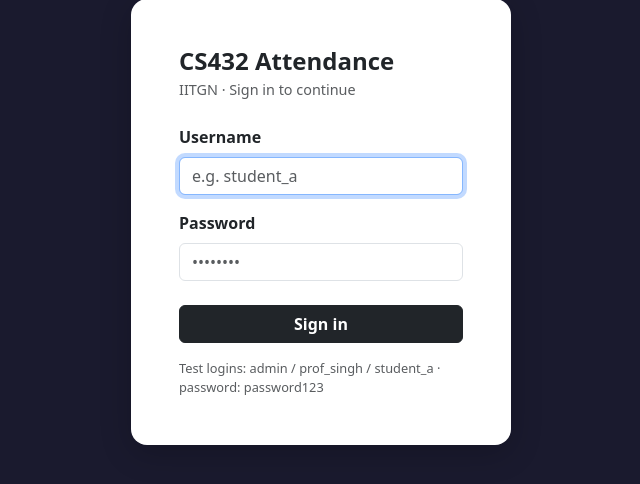
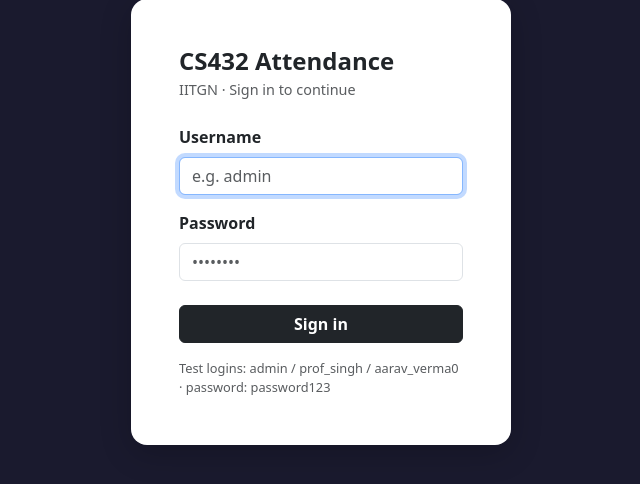
Before and after one commit to zainabkapadia52/Multi-Course-Attendance-Management-Portal, a Flask app: page /login in a window 1280 px wide. Shown: the part 178-662 px from the top of the page, without its empty margins (319-959 px from the left). Run offline with Flask 3, Linux system fonts and the light colour scheme.

Commit message:
fixed visual examples in login page and added database files to .gitignore

```diff
--- a/Module-B/app/templates/login.html
+++ b/Module-B/app/templates/login.html
@@ -16,7 +16,7 @@
   <div id="err" class="alert alert-danger d-none"></div>
   <div class="mb-3">
     <label class="form-label fw-semibold">Username</label>
-    <input id="u" class="form-control" placeholder="e.g. student_a" autofocus>
+    <input id="u" class="form-control" placeholder="e.g. admin" autofocus>
   </div>
   <div class="mb-4">
     <label class="form-label fw-semibold">Password</label>
@@ -24,7 +24,7 @@
   </div>
   <button class="btn btn-dark w-100 fw-semibold" onclick="doLogin()">Sign in</button>
   <p class="text-muted mt-3 mb-0" style="font-size:.8rem">
-    Test logins: admin / prof_singh / student_a · password: password123
+    Test logins: admin / prof_singh / aarav_verma0 · password: password123
   </p>
 </div>
 <script>
```
Also changed, not shown: 2 other files.
